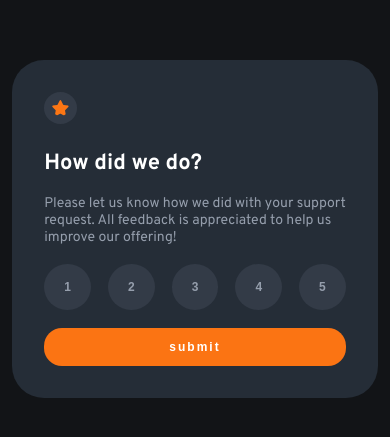
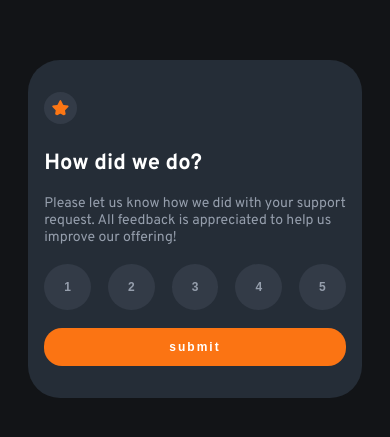
Before and after one commit to eliseuSousa/interactive-rating-component, a plain HTML site: page index.html in a window 390 px wide. Shown: the part 193-630 px from the top of the page. Drawn offline with Linux system fonts and the light colour scheme.

Commit message:
Add versao responsiva

```diff
--- a/assets/css/global.css
+++ b/assets/css/global.css
@@ -47,3 +47,10 @@ section.card p.paragrafo {
   font-weight: 400;
   color: var(--light-grey);
 }
+
+@media screen and (max-width: 425px){
+  section.card {
+    margin: 100px 0;
+    padding: 3.2rem 1.6rem;
+  }
+}
```
